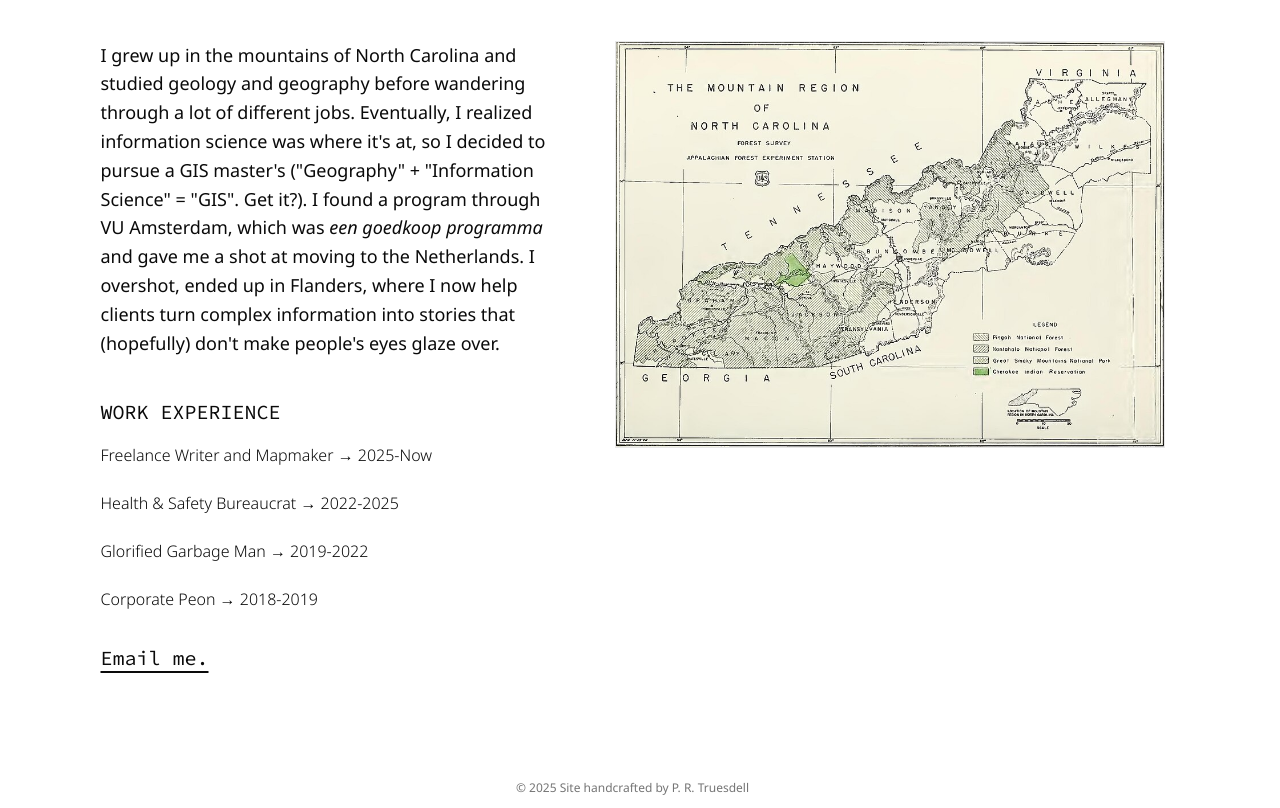
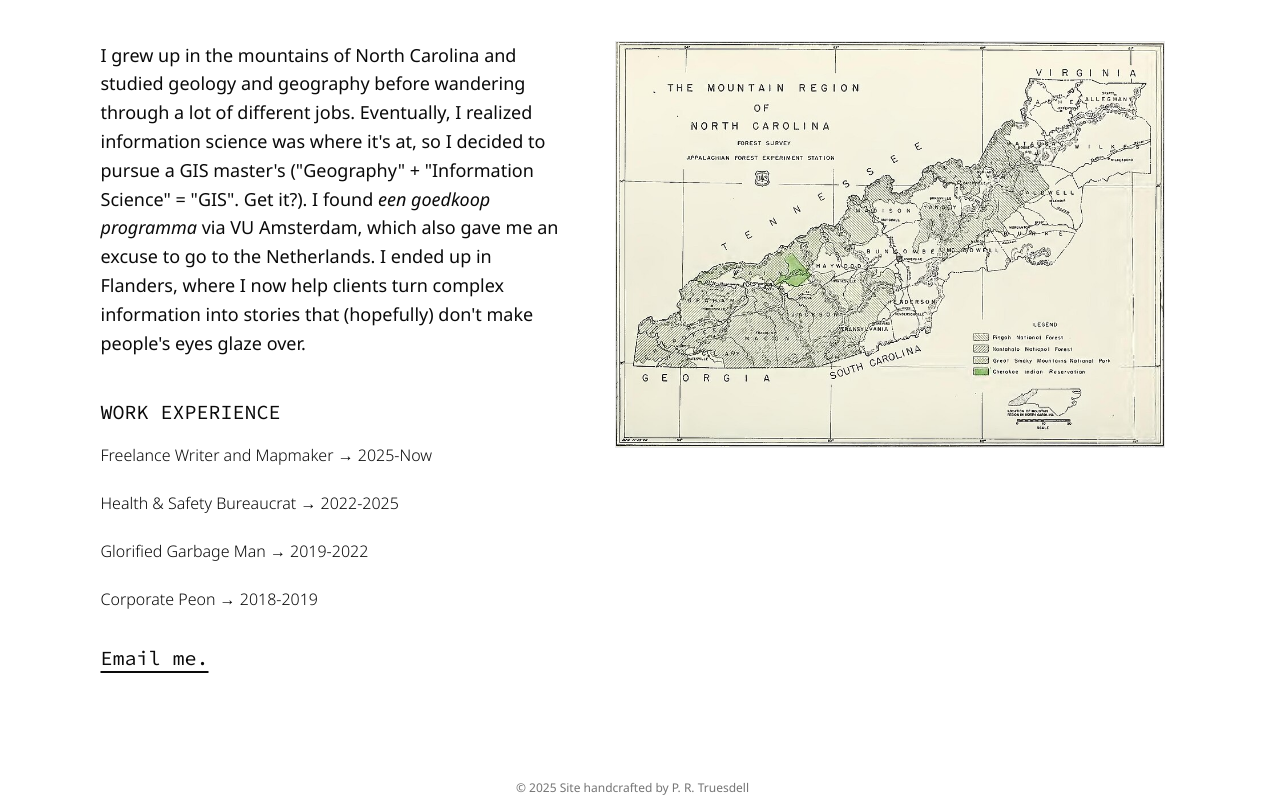
Before and after one commit to ptrues/github.io, a website: page about-me/index.html in a window 1280 px wide. Shown: the part 109-917 px from the top of the page. Drawn offline with Linux system fonts and the light colour scheme.

Commit message:
Revise bio paragraph for improved readability
Updated the bio section for clarity and flow.

```diff
--- a/about-me/index.html
+++ b/about-me/index.html
@@ -41,7 +41,7 @@
   <main class="container content">
     <div class="text-block">
       <section class="bio">
-        <p>I grew up in the mountains of North Carolina and studied geology and geography before wandering through a lot of different jobs. Eventually, I realized information science was where it's at, so I decided to pursue a GIS master's ("Geography" + "Information Science" = "GIS". Get it?). I found a program through VU Amsterdam, which was <i>een goedkoop programma</i> and gave me a shot at moving to the Netherlands. I overshot, ended up in Flanders, where I now help clients turn complex information into stories that (hopefully) don't make people's eyes glaze over.</p>
+        <p>I grew up in the mountains of North Carolina and studied geology and geography before wandering through a lot of different jobs. Eventually, I realized information science was where it's at, so I decided to pursue a GIS master's ("Geography" + "Information Science" = "GIS". Get it?). I found <i>een goedkoop programma</i> via VU Amsterdam, which also gave me an excuse to go to the Netherlands. I ended up in Flanders, where I now help clients turn complex information into stories that (hopefully) don't make people's eyes glaze over.</p>
 
       </section>
 
```
